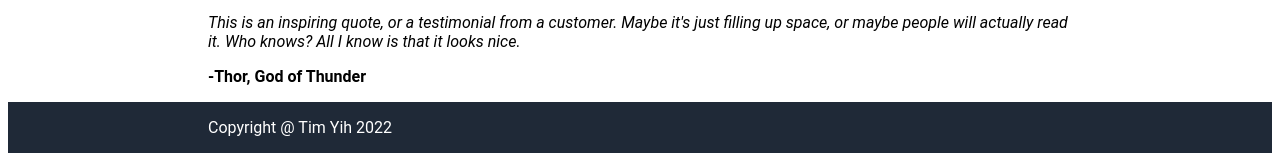
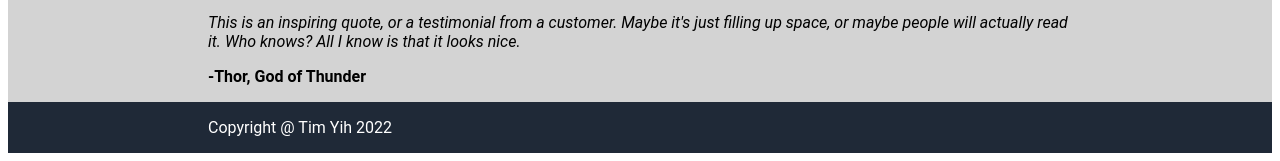
Before and after one commit to timyih/landing-page, a plain HTML site: page index.html in a window 1280 px wide. Shown: the part 1018-1179 px from the top of the page. Drawn offline with Linux system fonts and the light colour scheme.

Commit message:
Change section three color to lightgrey

```diff
--- a/style.css
+++ b/style.css
@@ -70,6 +70,10 @@ img {
     height: 150px;
 }
 
+.section2 {
+    background-color: lightgrey;
+}
+
 button {
     background-color: #3882f6;
     border: none;
```
